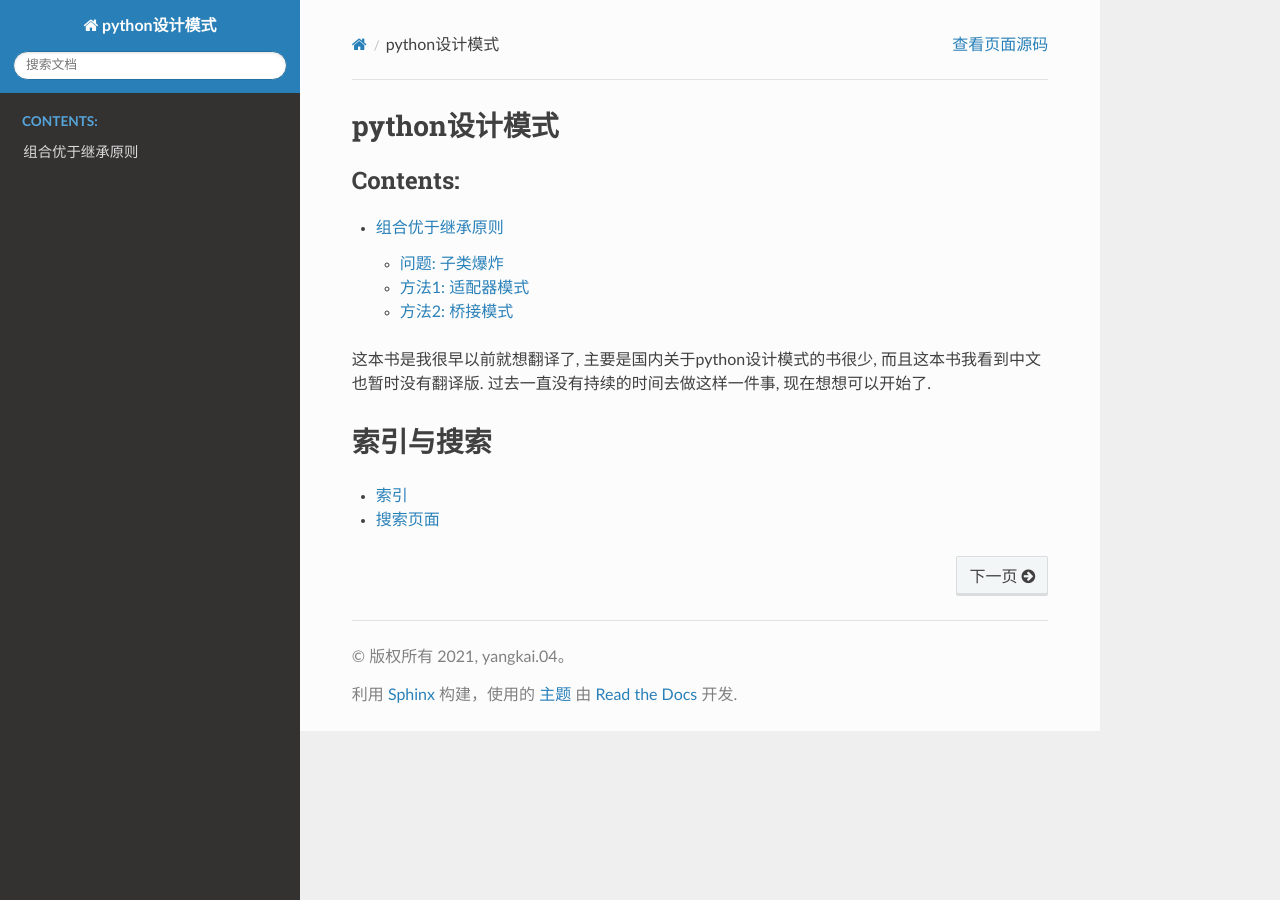
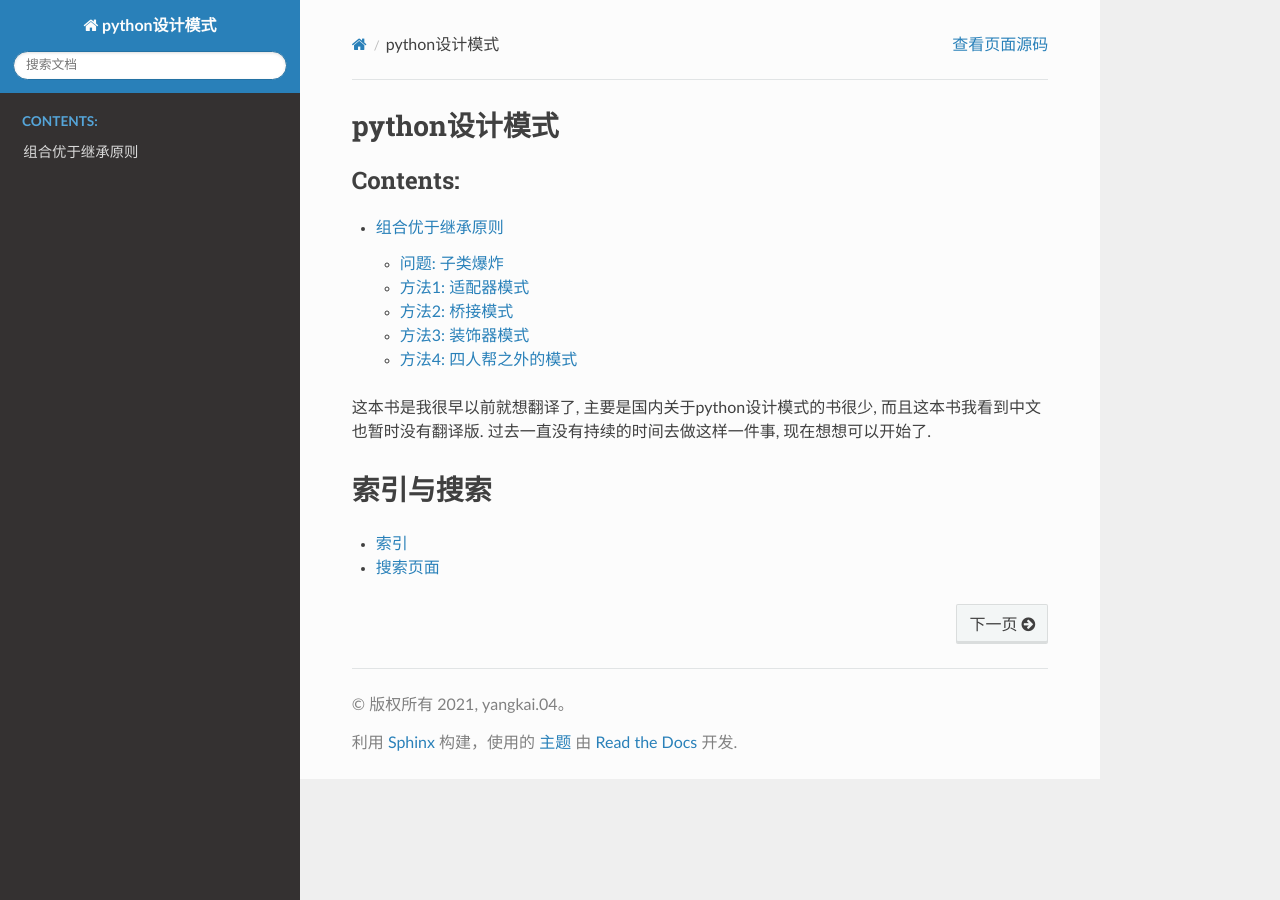
Before and after one commit to miniyk2012/python_design_pattern, a Sphinx documentation site: the page built from source/index.rst, in a window 1280 px wide. Built offline with Sphinx 7.4.7 and the Read the Docs theme 2.0.0, drawn with Linux system fonts in a browser that asks for light colours; some of the changed lines change nothing that is shown.

Commit message:
[feat] decorator

````diff
--- a/source/四人帮/组合优于继承/index.md
+++ b/source/四人帮/组合优于继承/index.md
@@ -214,4 +214,81 @@
 
 子类爆炸再一次被避免了, 因为两种类在运行时被组合在一起, 不需要任何一个类被扩展.
 
+## 方法3: 装饰器模式
+
+要是我们想给一个logger添加2个过滤器怎么办? 前面的方法都不支持多个过滤器, 即1个过滤优先级, 一个过滤关键字.
+
+如果我们让过滤器和handler提供相同的接口，即都有一个log()方法，那么我们就得到了装饰器模式.
+
+```python
+class FileLogger:
+    def __init__(self, file):
+        self.file = file
+
+    def log(self, message):
+        self.file.write(message + '\n')
+        self.file.flush()
+
+class SocketLogger:
+    def __init__(self, sock):
+        self.sock = sock
+
+    def log(self, message):
+        self.sock.sendall((message + '\n').encode('ascii'))
+
+class SyslogLogger:
+    def __init__(self, priority):
+        self.priority = priority
+
+    def log(self, message):
+        syslog.syslog(self.priority, message)
+
+# The filter calls the same method it offers.
+
+class LogFilter:
+    def __init__(self, pattern, logger):
+        self.pattern = pattern
+        self.logger = logger
+
+    def log(self, message):
+        if self.pattern in message:
+            self.logger.log(message)
+```
+
+过滤代码首次被移到任何特定的日志类之外. 相反，它现在是一个独立的功能，可以包裹任何我们想要的日志类.
+
+和前两种方法一样, 过滤器可以在运行时与输出类组合, 而无需构建新的复杂的类.
+```python
+log1 = FileLogger(sys.stdout)
+log2 = LogFilter('Error', log1)
+
+log1.log('Noisy: this logger always produces output')
+
+log2.log('Ignored: this will be filtered out')
+log2.log('Error: this is important and gets printed')
+```
+
+```bash
+Noisy: this logger always produces output
+Error: this is important and gets printed
+```
+
+而且由于装饰器的对称性, 它们提供了与它们所包装类相同的接口 -- 我们可以把好多filter叠在一起作用在一个log上!
+
+```python
+log3 = LogFilter('severe', log2)
+
+log3.log('Error: this is bad, but not that bad')
+log3.log('Error: this is pretty severe')
+```
+
+```bash
+Error: this is pretty severe
+```
+
+但是请注意这个设计的对称性会被打破: 虽然过滤器可以被叠在一起，但是输出过程不能被组合或堆叠. 日志消息仍然只有一个输出.
+
+## 方法4: 四人帮之外的模式
+
+
 https://python-patterns.guide/gang-of-four/composition-over-inheritance/
````
